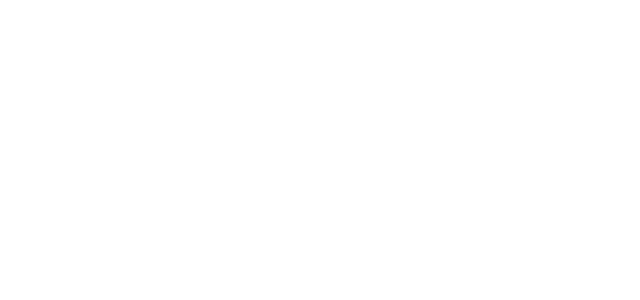
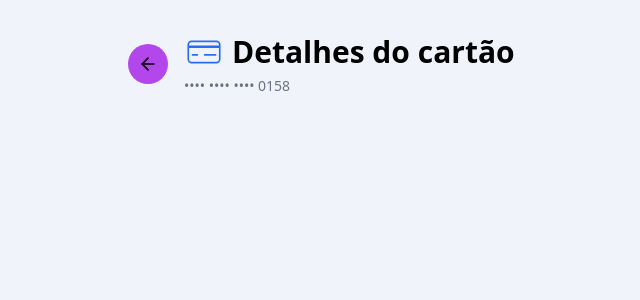
Before and after one commit to ErikeRJK/pagamento-app, a React (Vite) app: page /card/1 in a window 1280 px wide. Before the commit this address had no page. Shown: the top 300 px of the page, without its empty margins (64-704 px from the left). Built offline with nearby package versions, Linux system fonts and the light colour scheme.

Commit message:
construct page card and details cards

```diff
--- a/index.html
+++ b/index.html
@@ -1,10 +1,10 @@
 <!doctype html>
-<html lang="en">
+<html lang="pt-BR">
   <head>
     <meta charset="UTF-8" />
     <link rel="icon" type="image/svg+xml" href="/vite.svg" />
     <meta name="viewport" content="width=device-width, initial-scale=1.0" />
-    <title>pagamento-app</title>
+    <title>Cadastro cartões para pagamentos</title>
   </head>
   <body>
     <div id="root"></div>
--- a/src/App.jsx
+++ b/src/App.jsx
@@ -2,6 +2,7 @@ import { BrowserRouter, Routes, Route } from "react-router-dom";
 import { ToastContainer } from "react-toastify";
 import Home from "./pages/home";
 import Cards from "./pages/cards";
+import Card from "./pages/card";
 
 export default function App() {
   return (
@@ -10,6 +11,7 @@ export default function App() {
         <Routes>
           <Route path="/" element={<Home />} />
           <Route path="/cards" element={<Cards />} />
+          <Route path="/card/:id" element={<Card />} />
         </Routes>
       </BrowserRouter>
 
--- /dev/null
+++ b/src/helpers/fakeRequestApi.js
@@ -0,0 +1,11 @@
+import dataMock from "../mocks/data";
+
+export function fakeRequestApi({ url, method = {} }){
+    const mock = dataMock.find(mock => mock.url === url && mock.methods[method])
+
+    if(!mock){
+        throw new Error(`Não foi possivel encontrar a rota ${url}`)
+    }
+
+    return mock.methods[method]
+}
--- /dev/null
+++ b/src/helpers/formatCard.js
@@ -0,0 +1,5 @@
+export function formatCardNumber(value){
+
+    return value.replace(/(.{4})/g, "$1 ").trim()
+
+}
--- /dev/null
+++ b/src/helpers/maskedNumber.js
@@ -0,0 +1,6 @@
+export default function maskedNumber(number = "00000000000000"){
+
+    const cleaned = number.replace(/\s+/g, "")
+
+    return `•••• •••• •••• ${cleaned.slice(-4)}`
+}
--- /dev/null
+++ b/src/mocks/data.js
@@ -0,0 +1,21 @@
+const dataMock = [
+    {
+        url: "/creditcards/1",
+        methods: {
+            GET: {
+                status: 200,
+                data: {
+                    _id: "1",
+                    name: "Samuca card",
+                    number: "0000000000000158",
+                    expiration: "12/26",
+                    cvv: "123",
+                    password: "123456",
+                    createdAt: "2026-01-01T00:00:00.000Z"
+                }
+            }
+        }
+    }
+]
+
+export default dataMock;
--- /dev/null
+++ b/src/pages/card/index.jsx
@@ -0,0 +1,58 @@
+import { useEffect, useState } from "react";
+import { LuArrowLeft } from "react-icons/lu";
+import { useNavigate } from "react-router-dom";
+import { fakeRequestApi } from "../../helpers/fakeRequestApi";
+import { toast } from "react-toastify";
+import { CiCreditCard1 } from "react-icons/ci";
+import maskedNumber from "../../helpers/maskedNumber";
+
+export default function Card() {
+  const navigate = useNavigate();
+
+  const [card, setCard] = useState([]);
+
+  useEffect(() => {
+    async function getCard() {
+      try {
+        const response = await fakeRequestApi({
+          url: "/creditcards/1",
+          method: "GET",
+        });
+
+        setCard(response.data);
+      } catch (error) {
+        console.error(error);
+        toast.error("Erro ao buscar cartão");
+      }
+    }
+    getCard();
+  }, []);
+
+  return (
+    <div className="min-h-screen bg-[#f0f4fa] p-8">
+      <div className="max-w-4xl mx-auto">
+        <div className="flex items-center gap-4 mb-8">
+          <button
+            onClick={() => navigate("/cards")}
+            className="w-10 h-10 rounded-full flex items-center
+                        justify-center hover: bg-[#B447EB] hover:text-white"
+          >
+            <LuArrowLeft size={20} />
+          </button>
+          <div>
+            <h1 className="text-3xl font-bold flex items-center gap-2">
+              <CiCreditCard1 size={40} color="#2a6df4" />
+              Detalhes do cartão
+            </h1>
+            <p className="text-gray-500 text-sm mt-1">{maskedNumber(card?.number || "1000 0000 0000 0001")}</p>
+          </div>
+        </div>
+
+        <div className="grid grid-cols-1 lg:grid-cols-2 gap-8">
+
+        </div>
+
+      </div>
+    </div>
+  );
+}
--- a/src/pages/cards/index.jsx
+++ b/src/pages/cards/index.jsx
@@ -1,13 +1,15 @@
-import { Link } from "react-router-dom";
-import { LuArrowLeft } from "react-icons/lu";
+import { Link, useNavigate } from "react-router-dom";
+import { LuArrowLeft, LuEye } from "react-icons/lu";
 import { CiCreditCard1 } from "react-icons/ci";
 import { useEffect, useState } from "react";
 import requestApi from "../../helpers/requestApi";
 import { toast } from "react-toastify";
 import CreditCard from "../../components/CreditCard";
+import { formatCardNumber } from "../../helpers/formatCard";
 
 export default function Cards() {
   const [cards, setCards] = useState([]);
+  const navigate = useNavigate()
 
   useEffect(() => {
     async function getCards(){
@@ -61,10 +63,20 @@ export default function Cards() {
               <div key={card._id} className="bg-white/50 backdrop-blur-sm rounded-2xl p-6 border border-[#e2e4e980] hover:border-[#2a6df4]/30 transition-all duration-300 ease-in-out cursor-pointer hover:shadow-lg">
                 <CreditCard
                   name={card.name}
-                  number={card.number}
+                  number={formatCardNumber(card.number)}
                   cvv={card.cvv}
                   expiration={card.expiration}
                 />
+
+                <div className="mt-4 flex items-center justify-between">
+                  <p className="text-sm text-gray-500">Clique para ver mais detalhes </p>
+                  <button
+                    onClick={() => navigate(`/card/${card._id}`)}
+                    className="w-10 h-10 rounded-lg flex items-center justify-center hover:bg-[#2a6df4]/10"
+                  >
+                    <LuEye size={20}/>
+                  </button>
+                </div>
               </div>
             )
           })}
```
